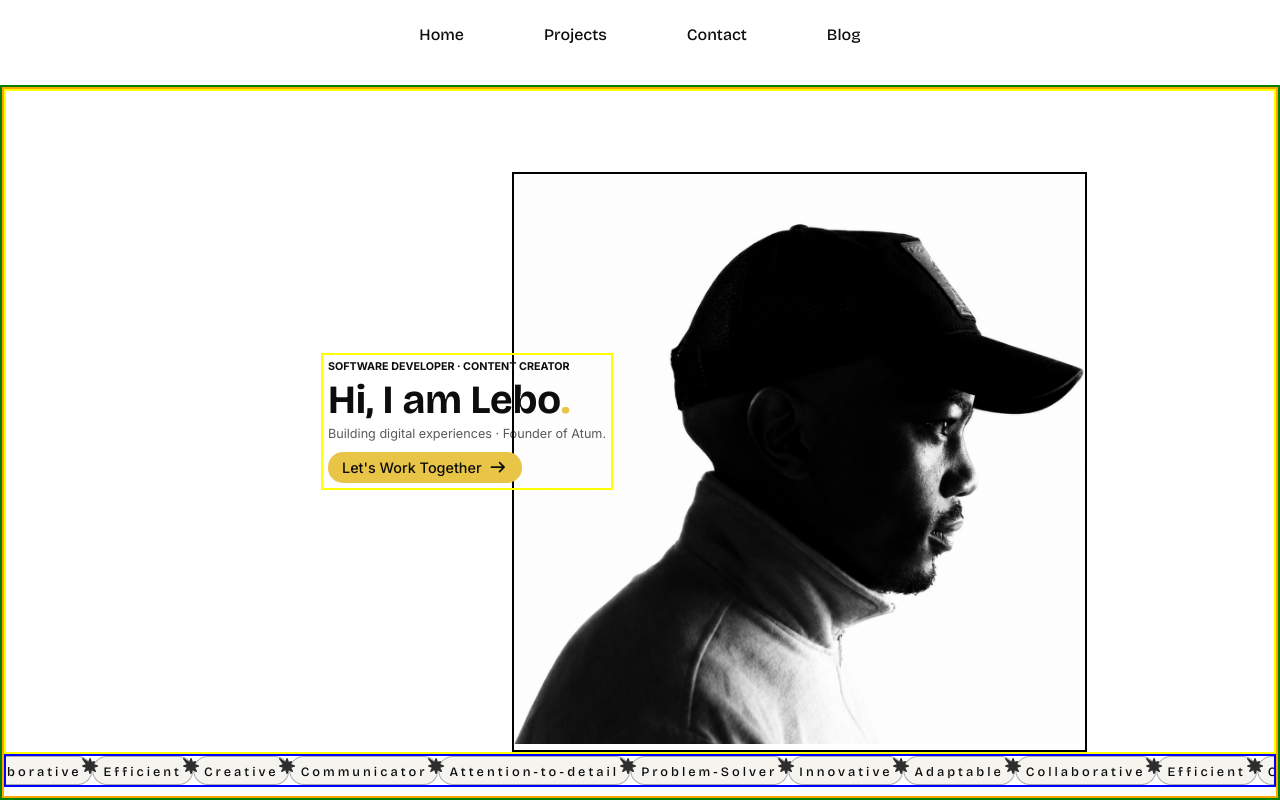
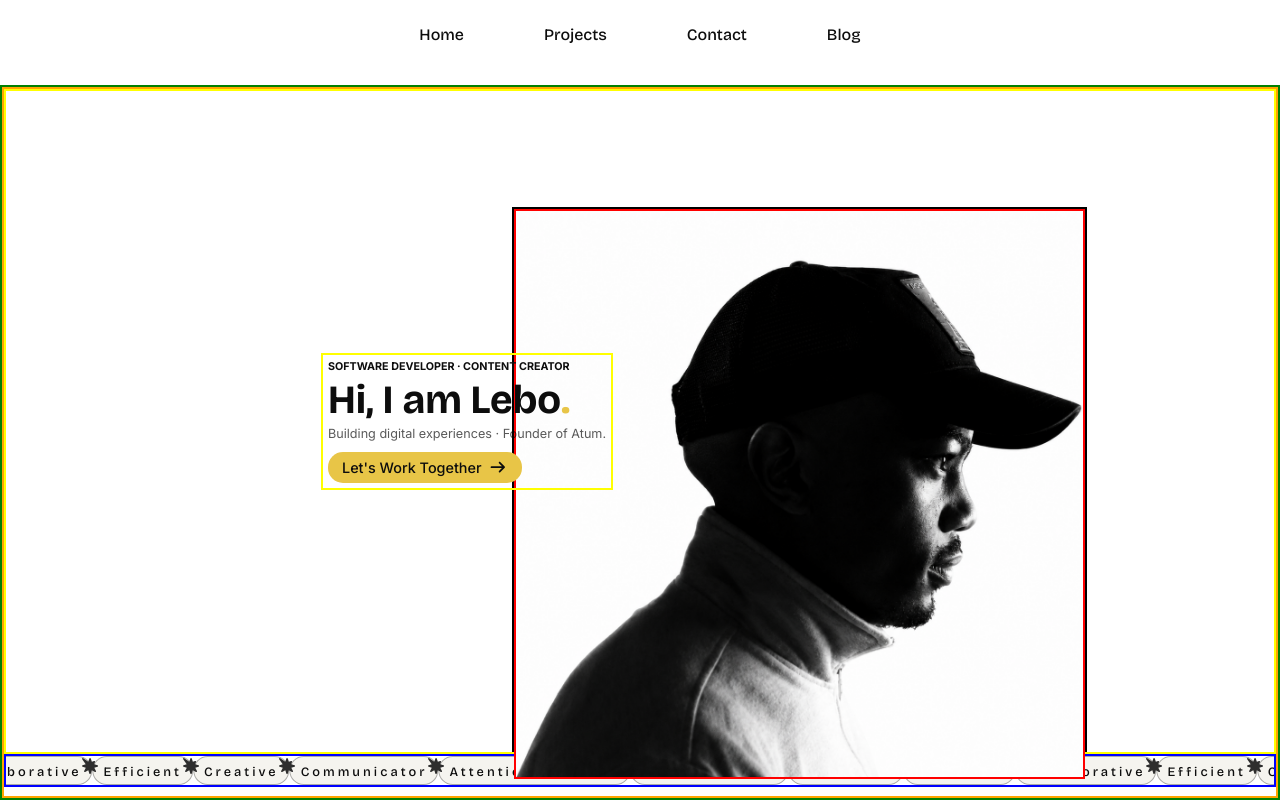
Before and after one commit to Lebo-Madikane/lebo-madikane, a Next.js app: page / in a window 1280 px wide. Shown: the top 800 px of the page. Built offline with nearby package versions, Linux system fonts and the light colour scheme.

Commit message:
style hero component

```diff
--- a/src/components/Hero/Hero.module.scss
+++ b/src/components/Hero/Hero.module.scss
@@ -86,7 +86,7 @@
 
     .image {
         width: 45%;
-        height: fit-content;
+        height: 545px;
         position: absolute;
         right: 15%;
         z-index: 10;
@@ -94,8 +94,8 @@
 
         .img {
             width: 100%;
-            height: 100%;
             object-fit: contain;
+            border: 2px solid red;
         }
 
         @include mobile {
```
